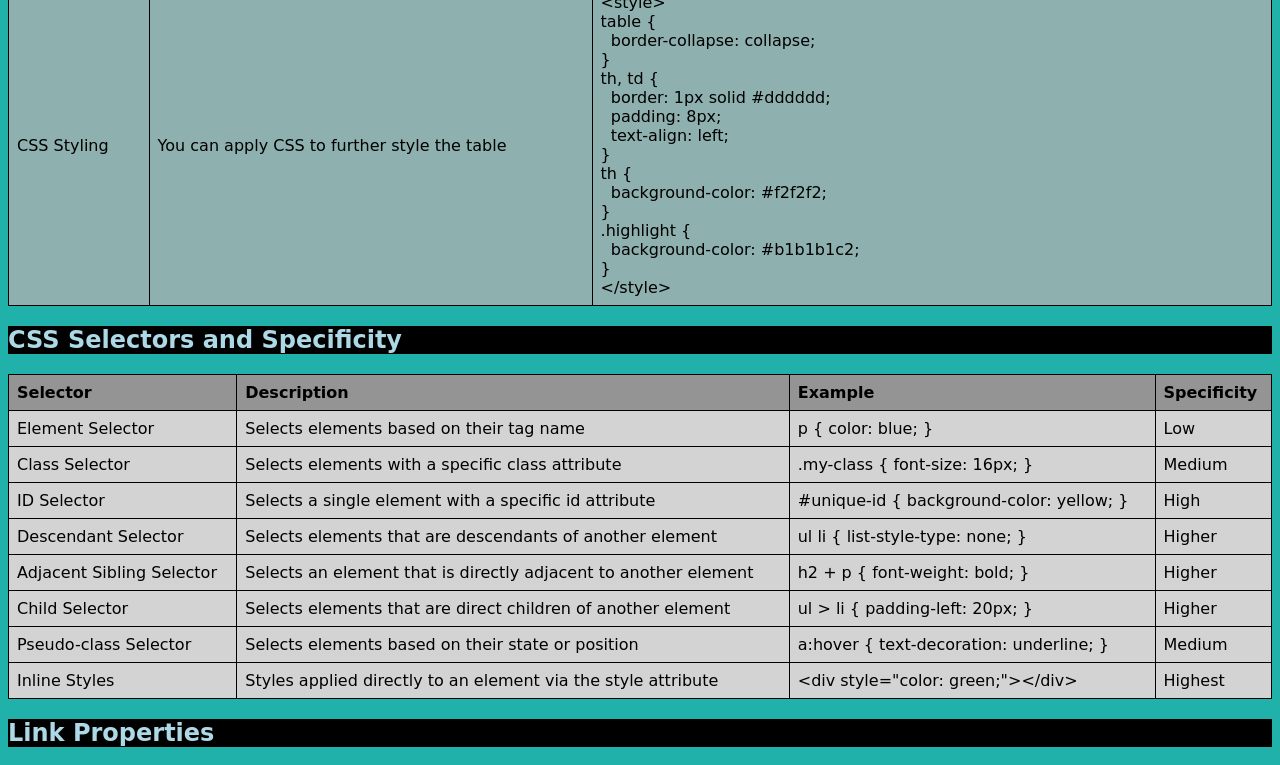
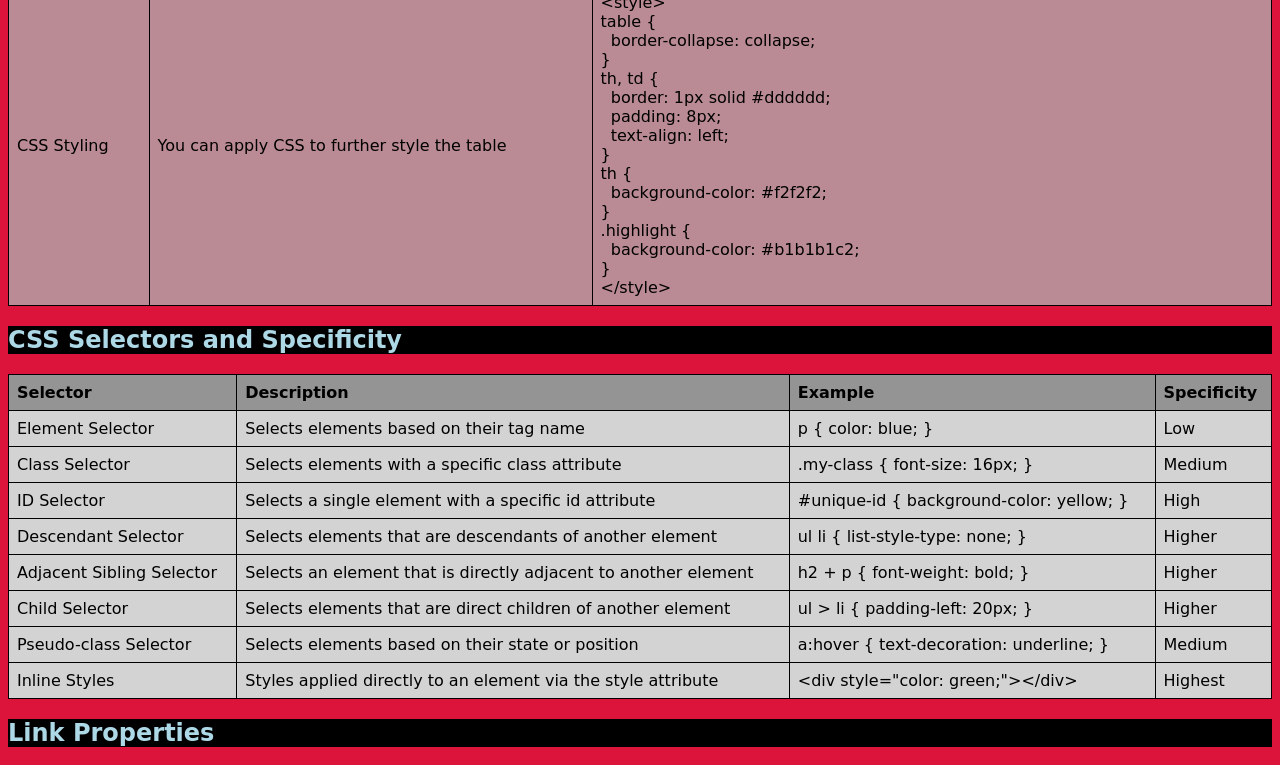
Before and after one commit to BrandonM92/html_cheat_sheet.io, a plain HTML site: page index.html in a window 1280 px wide. Shown: the part 2277-3042 px from the top of the page. Drawn offline with Linux system fonts and the light colour scheme.

Commit message:
Update style.css
changed background color

```diff
--- a/style.css
+++ b/style.css
@@ -1,6 +1,6 @@
    *{
     font-family: cursive;
-    background-color: lightseagreen;
+    background-color: crimson;
    }
 
    table {
```
